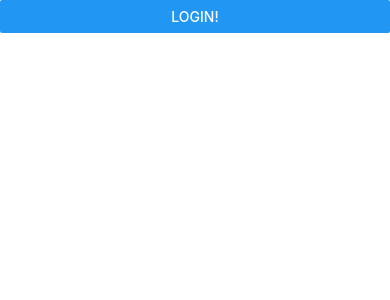
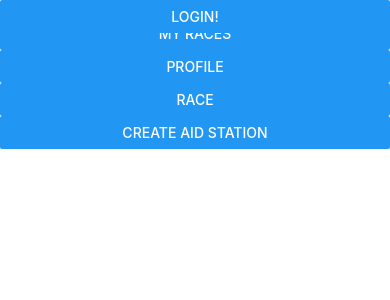
Before and after one commit to GreenField-Org/ultracrewmobile, a React Native app: screen /Home in a window 390 px wide. Shown: the top 300 px of the page. Built offline with nearby package versions, Linux system fonts and the light colour scheme.

Commit message:
ultracrewmobile#24 - working on nav

```diff
--- a/Home.js
+++ b/Home.js
@@ -1,6 +1,7 @@
 import React from 'react';
 import { StyleSheet, View, Text } from 'react-native';
 import DefaultButton from './Components/DefaultButton';
+import { Button } from 'react-native';
 
 
 /*  This should be moved into the View folder once all page creations are merged back into main */
@@ -9,6 +10,22 @@ export default function Home({ navigation }) {
     return (
         <View>
             <Text>Main Menu</Text>
+            <Button
+            title="My Races"
+            onPress={() => navigation.navigate('MyRaces')}
+          />
+          <Button
+          title="Profile"
+          onPress={() => navigation.navigate('Profile')}
+        />
+        <Button
+        title="Race"
+        onPress={() => navigation.navigate('Race')}
+      />
+      <Button
+      title="Create Aid Station"
+      onPress={() => navigation.navigate('AidStation')}
+    />
         </View>
     )
 }
```
